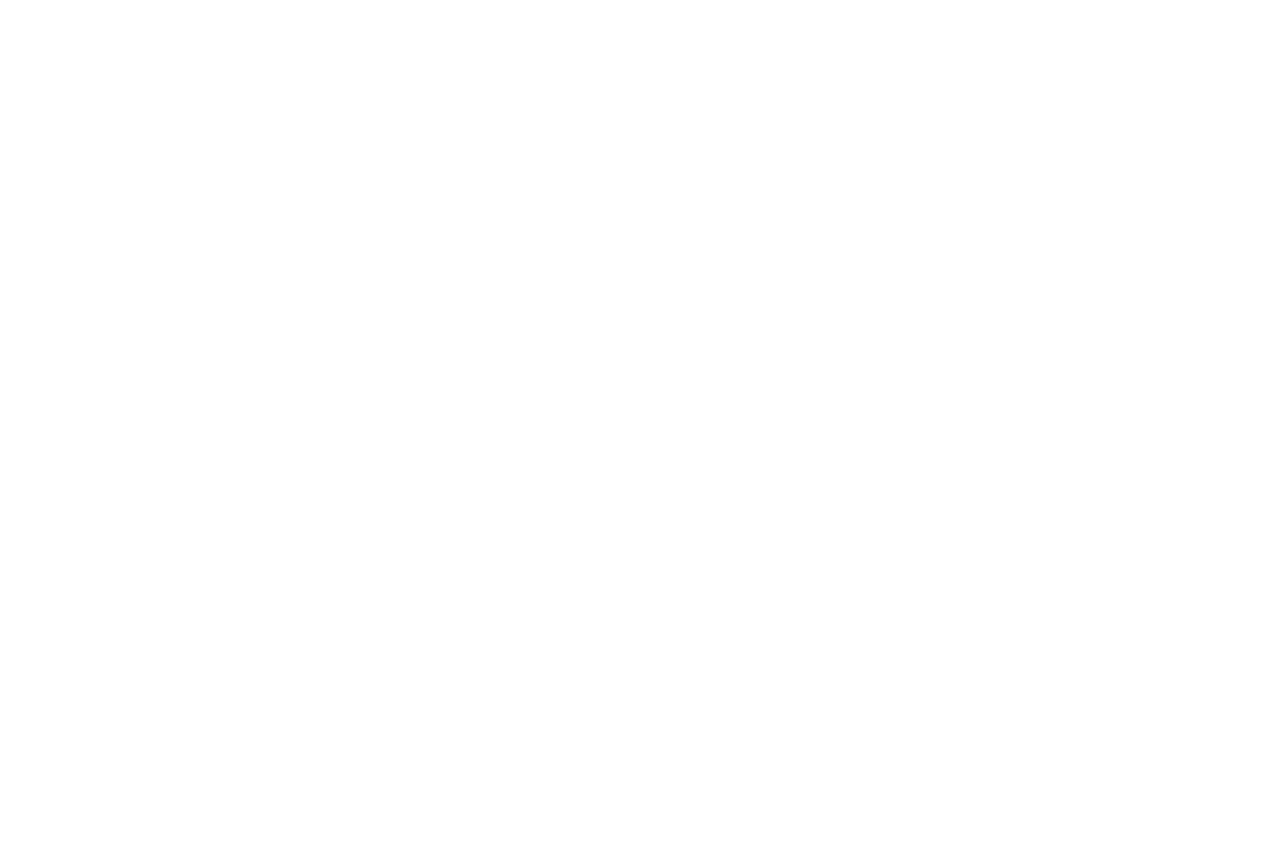
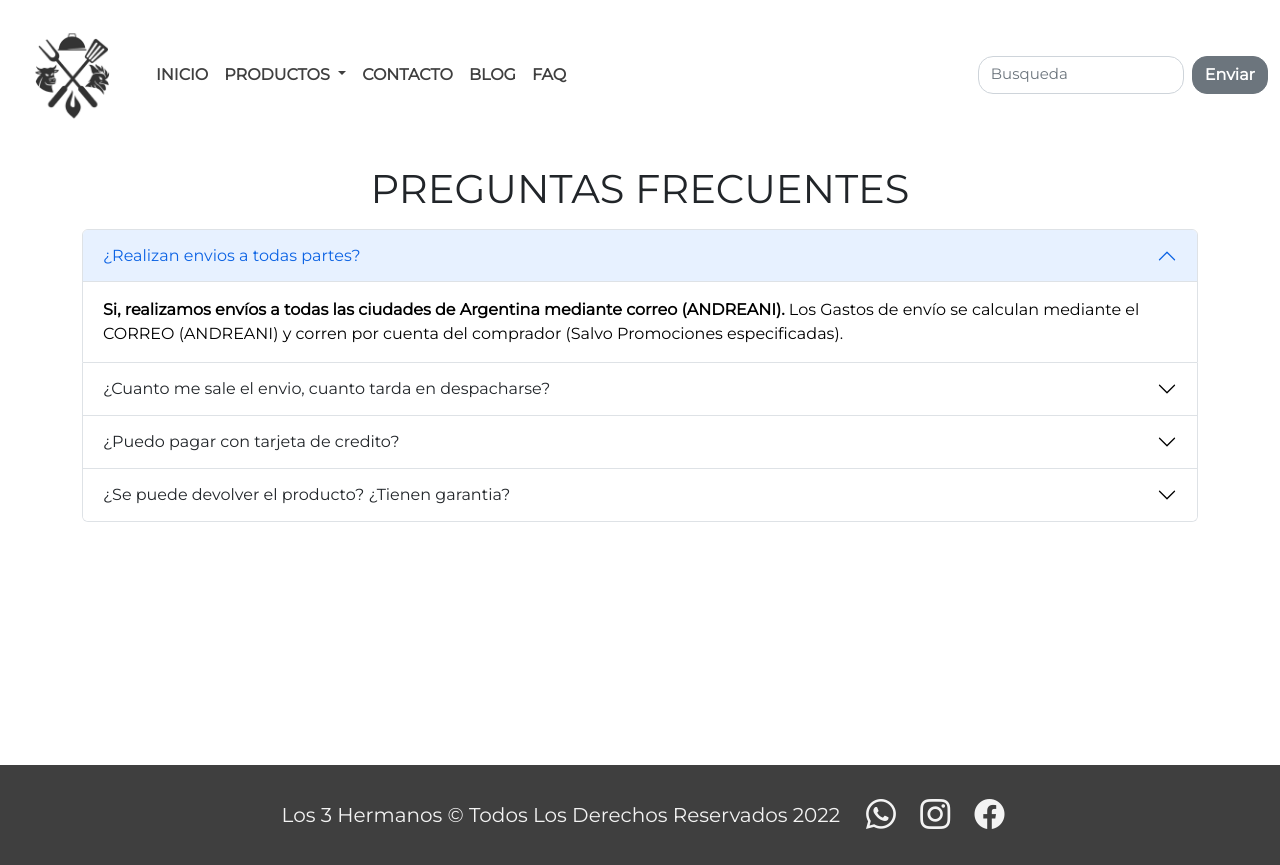
Before and after one commit to SantiagoRoso/set-parrilla-roso, a plain HTML site: page pages/FAQ.html in a window 1280 px wide. Before the commit the page ends 800 px from the top, so only its background shows below. Drawn offline with nearby package versions, Linux system fonts and the light colour scheme.

Commit message:
faq-design

```diff
--- a/css/style.css
+++ b/css/style.css
@@ -107,3 +107,9 @@ footer p{
 #blog .col-lg-4{
     padding: 30px;
 }
+
+/* PAGINA FAQ */
+
+#FAQ{
+    min-height: 75vh;
+}
--- a/pages/FAQ.html
+++ b/pages/FAQ.html
@@ -0,0 +1,159 @@
+<!doctype html>
+<html lang="en">
+
+<head>
+    <meta charset="utf-8">
+    <meta name="viewport" content="width=device-width, initial-scale=1">
+    <title>Los 3 Hermanos | Contacto</title>
+    <link href="https://cdn.jsdelivr.net/npm/bootstrap@5.2.0/dist/css/bootstrap.min.css" rel="stylesheet"
+        integrity="sha384-gH2yIJqKdNHPEq0n4Mqa/HGKIhSkIHeL5AyhkYV8i59U5AR6csBvApHHNl/vI1Bx" crossorigin="anonymous">
+    <link rel="stylesheet" href="https://cdn.jsdelivr.net/npm/bootstrap-icons@1.9.1/font/bootstrap-icons.css">
+    <link rel="stylesheet" href="../css/style.css">
+</head>
+
+<body>
+
+    <header>
+        <!-- Barra de Navegacion  -->
+        <nav class="navbar navbar-expand-lg bg-white">
+            <div class="container-fluid">
+                <a class="navbar-brand" href="../index.html">
+                    <img src="../images/logo-nav.png" alt="" width="120" height="120"
+                        class="d-inline-block align-text-top">
+                </a>
+
+                <button class="navbar-toggler" type="button" data-bs-toggle="collapse"
+                    data-bs-target="#navbarSupportedContent" aria-controls="navbarSupportedContent"
+                    aria-expanded="false" aria-label="Toggle navigation">
+                    <span class="navbar-toggler-icon"></span>
+                </button>
+
+                <div class="collapse navbar-collapse" id="navbarSupportedContent">
+                    <ul class="navbar-nav me-auto mb-2 mb-lg-0">
+                        <li class="nav-item">
+                            <a class="nav-link active" aria-current="page" href="../index.html">INICIO</a>
+                        </li>
+
+                        <li class="nav-item dropdown">
+                            <a class="nav-link dropdown-toggle" href="productos.html" role="button"
+                                data-bs-toggle="dropdown" aria-expanded="false">
+                                PRODUCTOS
+                            </a>
+                            <ul class="dropdown-menu">
+                                <li><a class="dropdown-item" href="productos.html">Fogoneros</a></li>
+                                <li><a class="dropdown-item" href="productos.html">Cuchillos</a></li>
+                                <li><a class="dropdown-item" href="productos.html">Parrillas</a></li>
+                            </ul>
+                        </li>
+
+                        <li class="nav-item">
+                            <a class="nav-link" href="contacto.html">CONTACTO</a>
+                        </li>
+
+                        <li class="nav-item">
+                            <a class="nav-link" href="blog.html">BLOG</a>
+                        </li>
+
+                        <li class="nav-item">
+                            <a class="nav-link" href="FAQ.html">FAQ</a>
+                        </li>
+                    </ul>
+                    <form class="d-flex" role="search">
+                        <input class="form-control me-2" type="search" placeholder="Busqueda" aria-label="Search">
+                        <button class="btn btn-secondary btn-secondary-outline-success" type="submit">Enviar</button>
+                    </form>
+                </div>
+            </div>
+        </nav>
+    </header>
+
+    <main>
+        <section class="container" id="FAQ">
+            <h1 class="fs-1 text-center m-3">PREGUNTAS FRECUENTES</h1>
+            <div class="accordion" id="accordionPanelsStayOpenExample">
+                <div class="accordion-item">
+                    <h2 class="accordion-header" id="panelsStayOpen-headingOne">
+                        <button class="accordion-button" type="button" data-bs-toggle="collapse"
+                            data-bs-target="#panelsStayOpen-collapseOne" aria-expanded="true"
+                            aria-controls="panelsStayOpen-collapseOne">
+                            ¿Realizan envios a todas partes?
+                        </button>
+                    </h2>
+                    <div id="panelsStayOpen-collapseOne" class="accordion-collapse collapse show"
+                        aria-labelledby="panelsStayOpen-headingOne">
+                        <div class="accordion-body">
+                            <strong>Si, realizamos envíos a todas las ciudades de Argentina mediante correo
+                                (ANDREANI).</strong> Los Gastos de envío se calculan mediante el CORREO (ANDREANI) y
+                            corren por cuenta del comprador (Salvo Promociones especificadas).
+                        </div>
+                    </div>
+                </div>
+                <div class="accordion-item">
+                    <h2 class="accordion-header" id="panelsStayOpen-headingTwo">
+                        <button class="accordion-button collapsed" type="button" data-bs-toggle="collapse"
+                            data-bs-target="#panelsStayOpen-collapseTwo" aria-expanded="false"
+                            aria-controls="panelsStayOpen-collapseTwo">
+                            ¿Cuanto me sale el envio, cuanto tarda en despacharse?
+                        </button>
+                    </h2>
+                    <div id="panelsStayOpen-collapseTwo" class="accordion-collapse collapse"
+                        aria-labelledby="panelsStayOpen-headingTwo">
+                        <div class="accordion-body">
+                            Depende del o los productos que adquiera.
+                            Se calcula mediante el Correo y <strong>se despachan a las 48 hs de generarse la
+                                acreditación del
+                                pago.</strong>
+                        </div>
+                    </div>
+                </div>
+                <div class="accordion-item">
+                    <h2 class="accordion-header" id="panelsStayOpen-headingThree">
+                        <button class="accordion-button collapsed" type="button" data-bs-toggle="collapse"
+                            data-bs-target="#panelsStayOpen-collapseThree" aria-expanded="false"
+                            aria-controls="panelsStayOpen-collapseThree">
+                            ¿Puedo pagar con tarjeta de credito?
+                        </button>
+                    </h2>
+                    <div id="panelsStayOpen-collapseThree" class="accordion-collapse collapse"
+                        aria-labelledby="panelsStayOpen-headingThree">
+                        <div class="accordion-body">
+                            Si. Ofrecemos la posibilidad de pagar mediante MERCADOPAGO/ E POSNET y las promociones
+                            vigentes de ambos
+                        </div>
+                    </div>
+                </div>
+                <div class="accordion-item">
+                    <h2 class="accordion-header" id="panelsStayOpen-headingFour">
+                        <button class="accordion-button collapsed" type="button" data-bs-toggle="collapse"
+                            data-bs-target="#panelsStayOpen-collapseFour" aria-expanded="false"
+                            aria-controls="panelsStayOpen-collapseFour">
+                            ¿Se puede devolver el producto? ¿Tienen garantia?
+                        </button>
+                    </h2>
+                    <div id="panelsStayOpen-collapseFour" class="accordion-collapse collapse"
+                        aria-labelledby="panelsStayOpen-headingFour">
+                        <div class="accordion-body">
+                            Si. Sólo en caso que el producto tenga fallas de fabricación. La garantía corresponde a
+                            problemas de fabricación.
+                        </div>
+                    </div>
+                </div>
+            </div>
+    </main>
+
+    <footer class="w-100 d-flex align-items-center justify-content-center flex-wrap">
+        <p class="fs-5 px-3 pt-3">Los 3 Hermanos &copy; Todos Los Derechos Reservados 2022</p>
+        <div class="iconos">
+            <a href="#"><i class="bi bi-whatsapp"></i></a>
+            <a href="#"><i class="bi bi-instagram"></i></a>
+            <a href="#"><i class="bi bi-facebook"></i></a>
+        </div>
+    </footer>
+
+
+    <script src="https://cdn.jsdelivr.net/npm/bootstrap@5.2.0/dist/js/bootstrap.bundle.min.js"
+        integrity="sha384-A3rJD856KowSb7dwlZdYEkO39Gagi7vIsF0jrRAoQmDKKtQBHUuLZ9AsSv4jD4Xa"
+        crossorigin="anonymous"></script>
+</body>
+
+</html>
```
